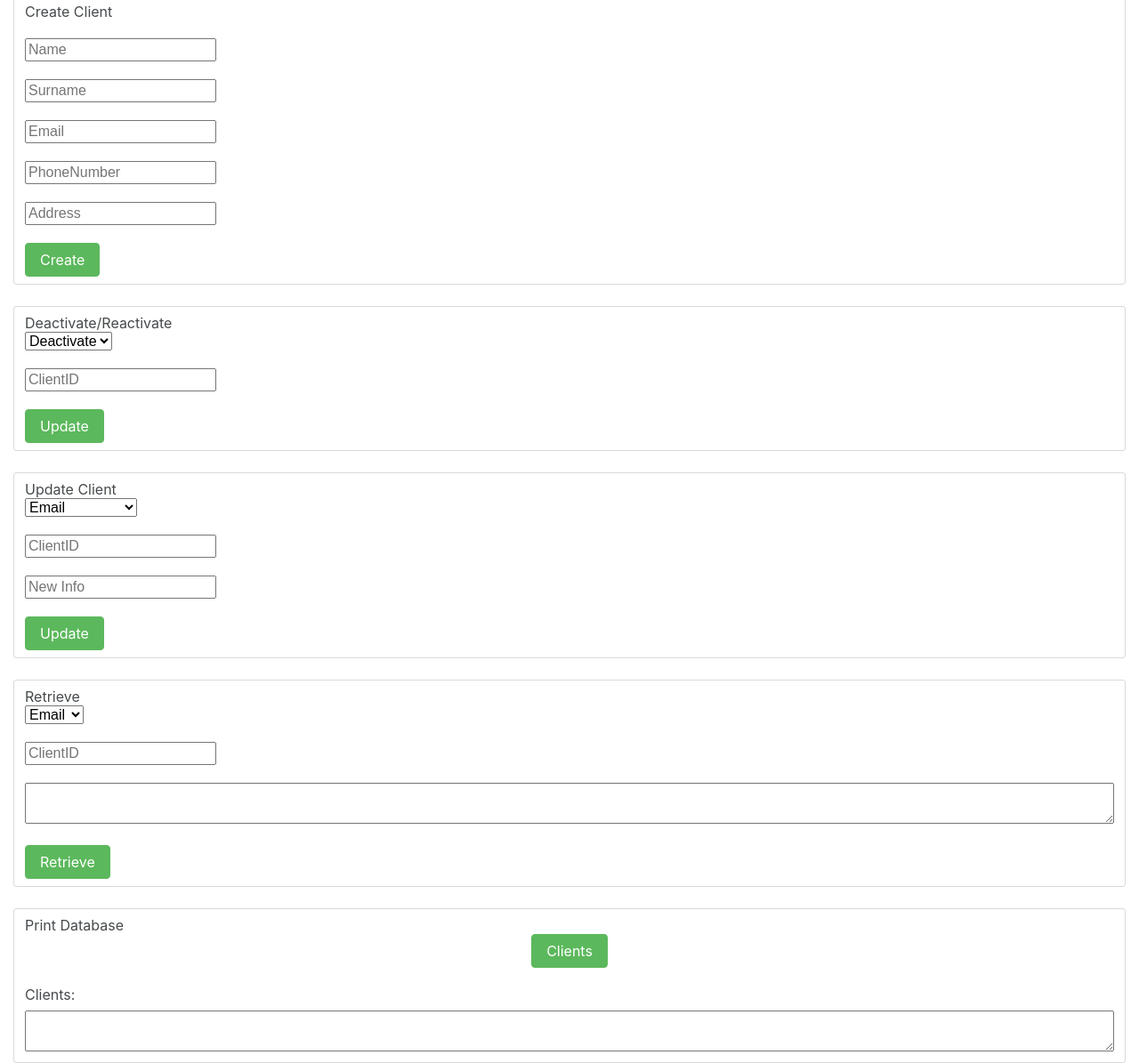
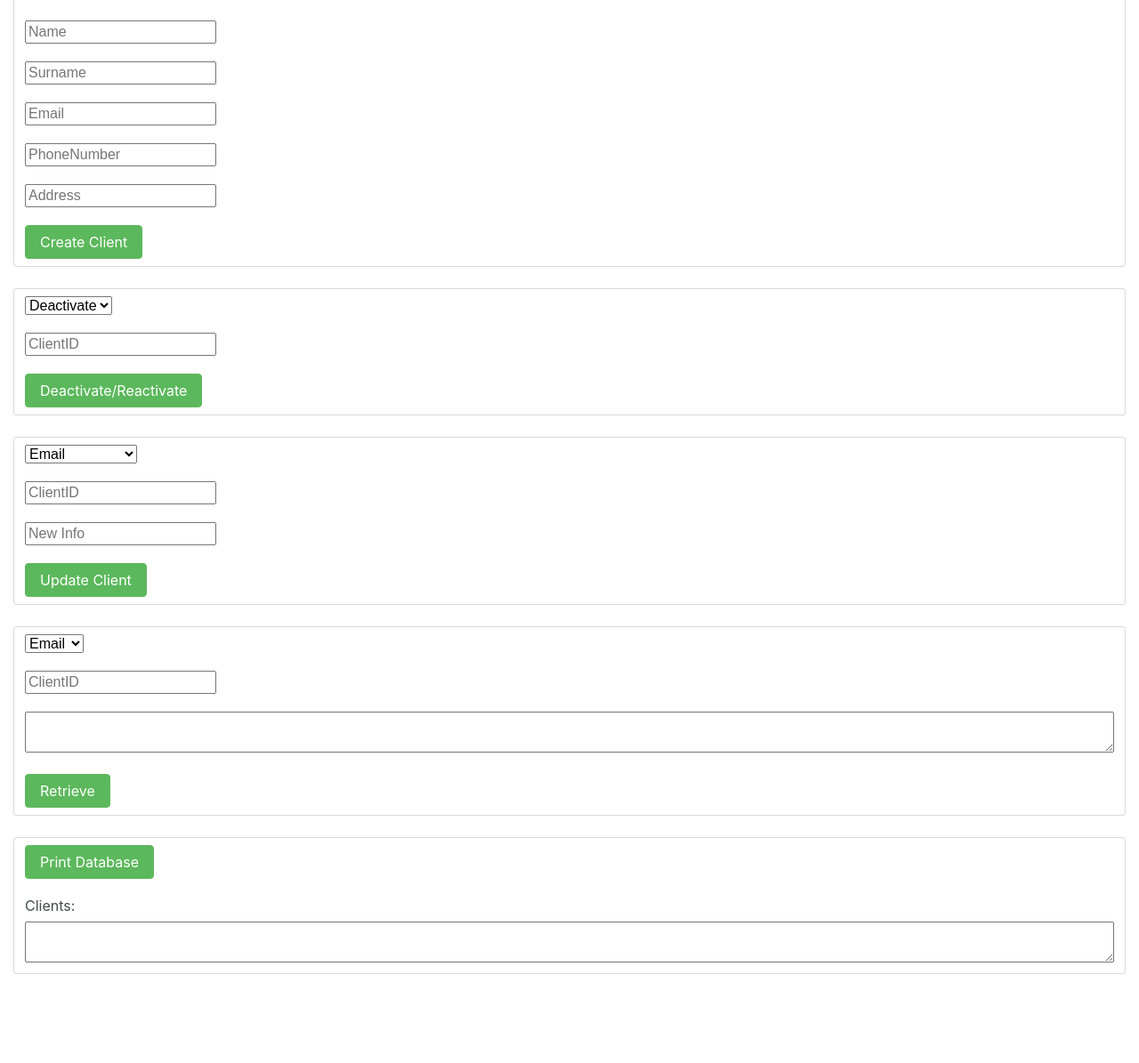
Before and after one commit to LenBekker/COS301-Phase3, a website: page Web/index.html in a window 1280 px wide. Shown: the part 62-1257 px from the top of the page at 89% size. After the commit the page ends 1157 px from the top, so only its background shows below. Drawn offline with nearby package versions, Linux system fonts and the light colour scheme.

Commit message:
Update index.html
removed headings and put information on buttons

```diff
--- a/Web/index.html
+++ b/Web/index.html
@@ -23,7 +23,7 @@
 <!--Create client section-->
                             <br>
                             <div class = "panel-group form-control">
-                                <div class="panel-heading"> Create Client </div>
+
                                 <br>
                                 <div class ="panel-body">
                                     <div class="text-left">
@@ -48,7 +48,7 @@
                                       <br>
                                       <br>
 
-                                      <a class="btn btn-success" href="#" role="button" onclick="CreateClient(document.getElementById('url').value)">Create</a>
+                                      <a class="btn btn-success" href="#" role="button" onclick="CreateClient(document.getElementById('url').value)">Create Client</a>
 
                                     </div>
                                 </div>
@@ -56,7 +56,7 @@
                             <br>
  <!-- deactivate_Reactivate User -->
                             <div class = "panel-group form-control">
-                                <div class="panel-heading"> Deactivate/Reactivate </div>
+
                                 <div class ="panel-body">
                                   <div class="text-left">
                                       <select id="Deactive_Reactive" >
@@ -68,7 +68,7 @@
                                       <input id="reactivateDeactivateId" placeholder="ClientID" type="number"/>
                                       <br>
                                       <br>
-                                      <a class="btn btn-success" href="#" role="button" onclick="makeActive_Deactive(document.getElementById('url').value)">Update</a>
+                                      <a class="btn btn-success" href="#" role="button" onclick="makeActive_Deactive(document.getElementById('url').value)">Deactivate/Reactivate</a>
 
                                   </div>
                                 </div>
@@ -77,7 +77,7 @@
 
 <!-- update Requests-->
                             <div class = "panel-group form-control">
-                                <div class="panel-heading"> Update Client </div>
+
                                 <div class ="panel-body">
                                   <div class="text-left">
                                       <select id="update" >
@@ -93,7 +93,7 @@
                                       <input id="e_p_a" placeholder="New Info" type="text"/>
                                       <br>
                                       <br>
-                                      <a class="btn btn-success" href="#" role="button" onclick="updateItem(document.getElementById('url').value)">Update</a>
+                                      <a class="btn btn-success" href="#" role="button" onclick="updateItem(document.getElementById('url').value)">Update Client </a>
                                   </div>
                                 </div>
                             </div>
@@ -102,7 +102,7 @@
 <!--Retrival of email and active status given ID-->
 
 <div class = "panel-group form-control">
-    <div class="panel-heading"> Retrieve </div>
+
     <div class ="panel-body">
       <div class="text-left">
           <select id="retrieve" >
@@ -131,16 +131,16 @@
                     <div class="col-md-12">
  <!--Print Clients-->
                             <div class="panel-group form-control">
-                                    <div class="panel-heading">Print Database</div>
+
                                     <div class="panel-body">
-                                        <div class="text-center">
-                                            <a class="btn btn-success" href="#" role="button" onclick="GetClients(document.getElementById('url').value)">Clients</a>
+                                        <div class="text-left">
+                                            <a class="btn btn-success" href="#" role="button" onclick="GetClients(document.getElementById('url').value)">Print Database</a>
                                             <br><br>
                                         </div>
                                         <div class="panel-body">
                                             <label>Clients:</label>
                                             <br>
-                                            <textarea id="sync" class="w-100" readonly>
+                                            <textarea id="sync" class="w-100" class="h-100"  readonly>
                                             </textarea>
                                         </div>
                                     </div>
@@ -148,19 +148,7 @@
                                 </div>
                     </div>
                 </div>
-                <div class="row">
-                    <div class="col-md-12">
-                    </div>
-                </div>
-                <div class="row">
-                    <div class="col-md-12">
-                    </div>
-                </div>
-                <div class="row">
-                    <div class="col-md-12">
-                    </div>
-                </div>
-            </div>
+
     </body>
 
     <script>
```
